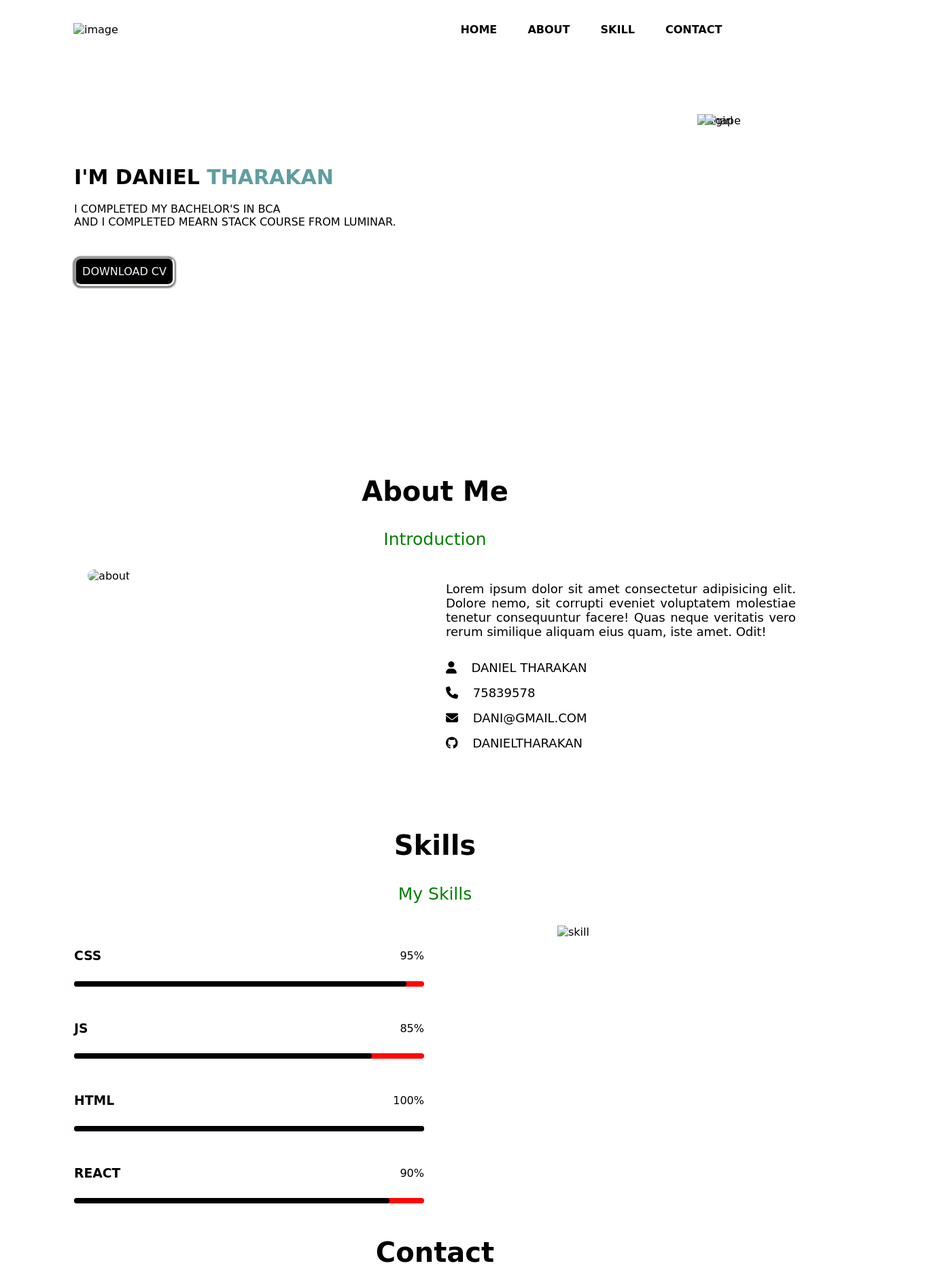
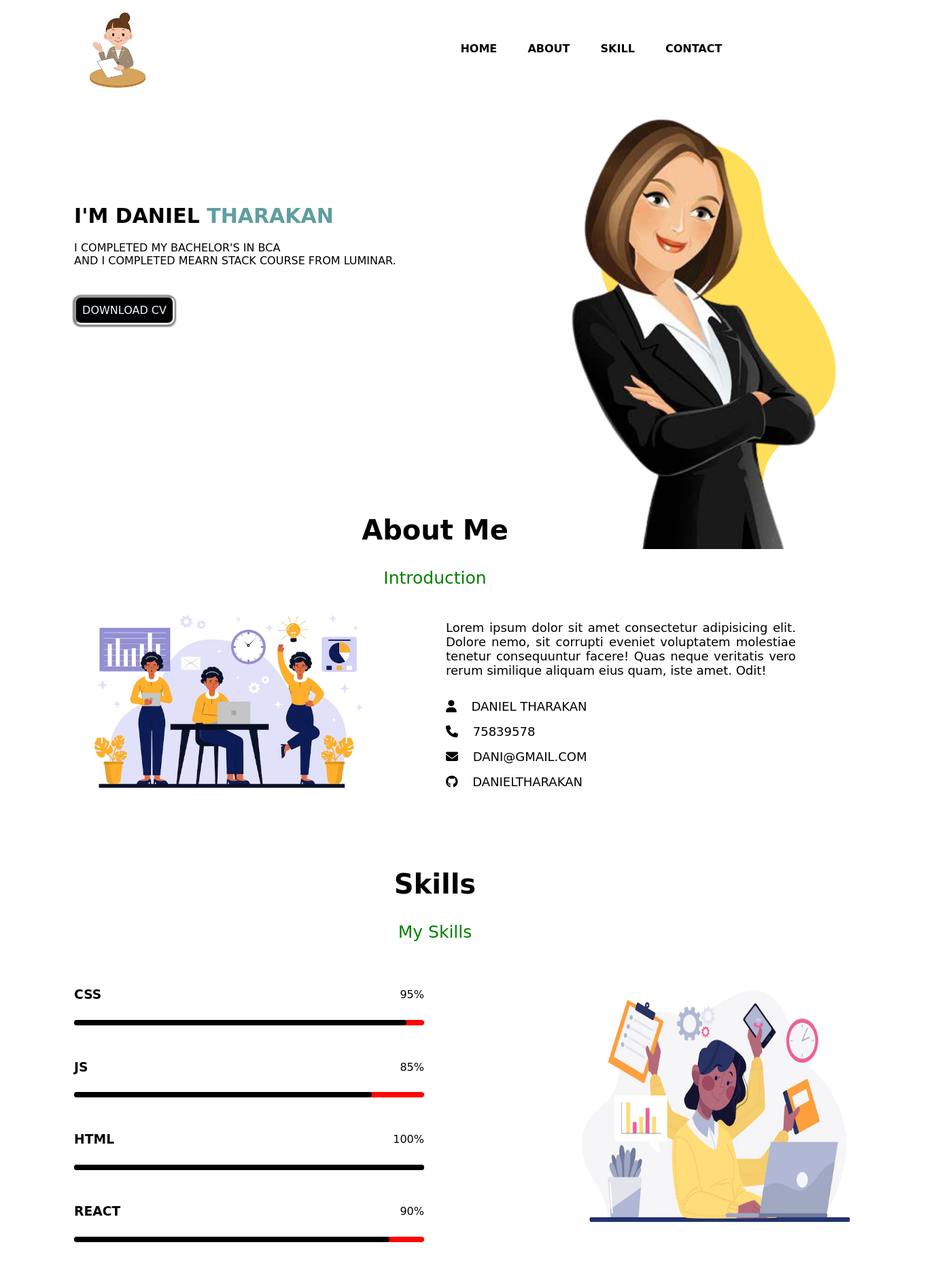
Before and after one commit to Danieltharakan/portfolio, a plain HTML site: page index.html in a window 1280 px wide. Shown: the top 1869 px of the page at 68% size, 1380 px wide, since content can reach past the window. Drawn offline with Linux system fonts and the light colour scheme.

Commit message:
imgschange

```diff
--- a/index.html
+++ b/index.html
@@ -15,7 +15,7 @@
     <div class="container">
         <nav class="navbar">
             <!-- image -->
-            <img class="logo" src="./galarry/a-business-woman-who-explains-drawings_csp12051090.jpg" alt="image">
+            <img class="logo" src="./images/a-business-woman-who-explains-drawings_csp12051090.jpg" alt="image">
             <!-- list -->
             <ul>
                 <li class="listitems"><a class="links" href="#home">HOME</a></li>
@@ -32,13 +32,13 @@
                     I'M DANIEL <span id="LASTNAME">THARAKAN</span>
                 </h1>
                 <P class="title_p">I COMPLETED MY BACHELOR'S IN BCA <br>AND I COMPLETED MEARN STACK COURSE FROM LUMINAR. </P><br><br>
-               <a class="download" href="https://drive.google.com/file/d/1a6erq7QjvNBZhUNhGip4F79fd_ssOajh/view?usp=sharing " download target="_blank">DOWNLOAD CV</a>
+               <a class="download" href=" " download target="_blank">DOWNLOAD CV</a>
             </div>
             <!-- image -->
             <div class="images">
 
-                <img id="shape" src="./galarry/shape (1).png" alt="shape">
-                <img id="girl" src="./galarry/girl (1).png" alt="girl">
+                <img id="shape" src="./images/shape (1).png" alt="shape">
+                <img id="girl" src="./images/girl (1).png" alt="girl">
             </div>
         </section>
         <!--about  -->
@@ -50,7 +50,7 @@
              <div class="about_content">
                 <!-- image -->
                 <div class="about_image">
-                    <img src="./galarry/about.avif"alt="about">
+                    <img src="./images/about.avif"alt="about">
                 </div>
                 <!-- content -->
                     <div class="about_details">
@@ -124,7 +124,7 @@
 
              <!-- image -->
                 <div class="skill_image">
-                <img src="./galarry/skills.webp" alt="skill">
+                <img src="./images/skills.webp" alt="skill">
              </div>
 
             </div>
```
